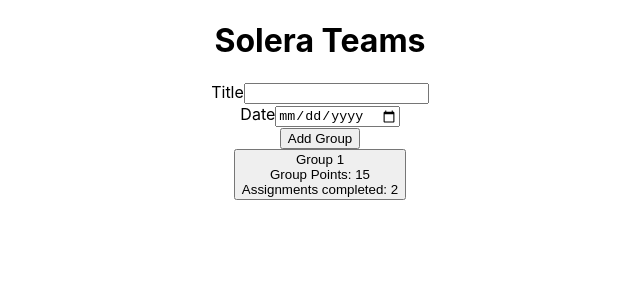
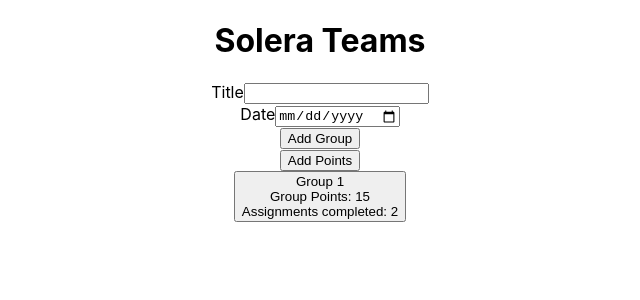
Before and after one commit to jndgoncalves/SoleraBootcampProject, a JavaScript app: page / in a window 1280 px wide. Shown: the top 300 px of the page, without its empty margins (320-960 px from the left). Built offline with nearby package versions, Linux system fonts and the light colour scheme; the HTML template or start-up script is replaced by a standard one.

Commit message:
add Points Button

```diff
--- a/src/Components/NewGroup/GroupForm.js
+++ b/src/Components/NewGroup/GroupForm.js
@@ -13,6 +13,9 @@ const groupForm = () => {
         <div>
             <button type="submit">Add Group</button>
         </div>
+        <div>
+            <button>Add Points</button>
+        </div>
     </form>
 }
 
```
